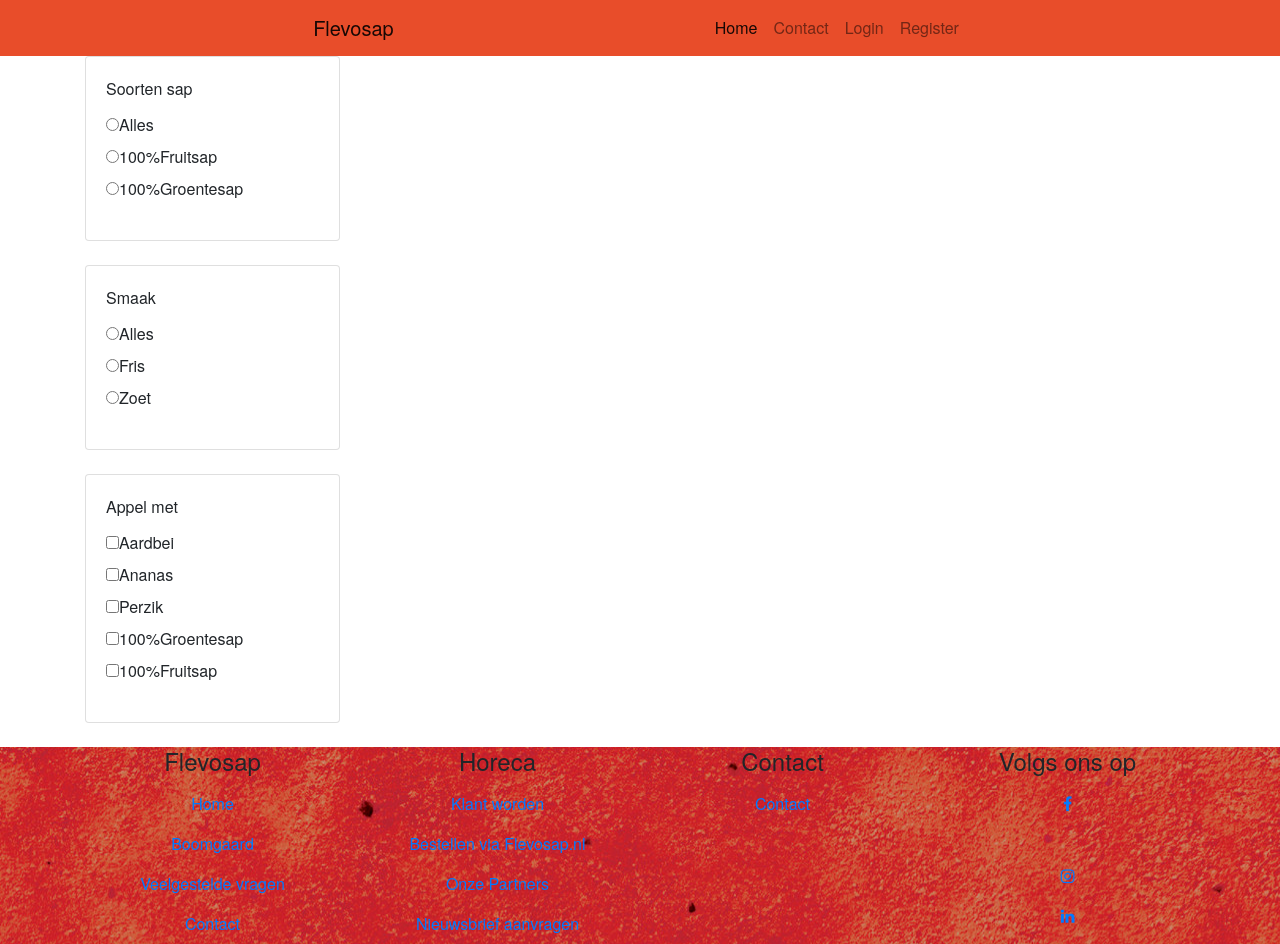
After one commit to Mkirez/Flevosap, a PHP site: page /views/ppzakelijk.view.php in a window 1280 px wide. The commit adds this page. Run offline with PHP 8.4, Linux system fonts and the light colour scheme; the template is opened without the code that fills it, so the values that code supplies are empty.

Commit message:
Products Zakelijk

```diff
--- a/Website/core/config.php
+++ b/Website/core/config.php
@@ -2,5 +2,10 @@
 
 define('DB_SERVER', 'localhost');
 define('DB_USERNAME', 'root');
+<<<<<<< Updated upstream
 define('DB_PASSWORD', 'Welcome123');
 define('DB_NAME', 'Flevosapproducts');
+=======
+define('DB_PASSWORD', 'root');
+define('DB_NAME', 'Fsproductszakelijk');
+>>>>>>> Stashed changes
--- a/Website/index.php
+++ b/Website/index.php
@@ -21,6 +21,7 @@
 require 'models/UserModel.php';
 require 'models/ProductModel.php';
 require 'models/ProductInfoModel.php';
+require 'models/ppzakelijkmodel.php';
 
 /**
  * Controllers
@@ -33,6 +34,7 @@
 require 'controllers/LogoutController.php';
 require 'controllers/ProductpageController.php';
 require 'controllers/ProductInfoController.php';
+require 'controllers/ppzakelijkcontroller.php';
 
 require 'core/Router.php';
 
--- a/Website/models/ProductModel.php
+++ b/Website/models/ProductModel.php
@@ -59,7 +59,7 @@
         return $result;
     }
 
-    private function load($data)
+    public function load($data)
     {
         $this->setId($data['id']);
         $this->setTitle($data['title']);
--- /dev/null
+++ b/Website/views/ppzakelijk.view.php
@@ -0,0 +1,138 @@
+<!DOCTYPE html>
+<html lang="en">
+<head>
+    <?php include "includes/head.view.php" ?>
+</head>
+<body>
+<?php include "includes/nav.view.php" ?>
+<main role="main">
+<div class="container">
+    <div class="row">
+        <div class="col-md-3 ">
+            <div class="card mb-4">
+                <div class="card-body">
+                    <div class="card-title">Soorten sap</div>
+                    <div class="card-text">
+                        <div class="custom-radio">
+                            <label><input type="radio" name="check"/>Alles</label>
+                        </div>
+                        <div class="custom-radio">
+                            <label><input type="radio" name="check"/>100%Fruitsap</label>
+                        </div>
+                        <div class="custom-radio">
+                            <label><input type="radio" name="check"/>100%Groentesap</label>
+                        </div>
+                    </div>
+                </div>
+            </div>
+            <div class="card mb-4">
+                <div class="card-body">
+                    <div class="card-title">Smaak</div>
+                    <div class="card-text">
+                        <div class="custom-radio">
+                            <label><input type="radio" name="check"/>Alles</label>
+                        </div>
+                        <div class="custom-radio">
+                            <label><input type="radio" name="check"/>Fris</label>
+                        </div>
+                        <div class="custom-radio">
+                            <label><input type="radio" name="check"/>Zoet</label>
+                        </div>
+                    </div>
+                </div>
+            </div>
+            <div class="card mb-4">
+                <div class="card-body">
+                    <div class="card-title">Appel met</div>
+                    <div class="card-text">
+                        <div class="custom-checkbox">
+                            <label><input type="checkbox" name="check"/>Aardbei</label>
+                        </div>
+                        <div class="custom-radio">
+                            <label><input type="checkbox" name="check"/>Ananas</label>
+                        </div>
+                        <div class="custom-radio">
+                            <label><input type="checkbox" name="check"/>Perzik</label>
+                        </div>
+                        <div class="custom-radio">
+                            <label><input type="checkbox" name="check"/>100%Groentesap</label>
+                        </div>
+                        <div class="custom-radio">
+                            <label><input type="checkbox" name="check"/>100%Fruitsap</label>
+                        </div>
+                    </div>
+                </div>
+            </div>
+        </div>
+        <div class="col-md-9">
+            <?php for($a = 0; $a < ((count($products)/2) + ((count($products)%2)==0?0:1)); $a++) { ?>
+                <div class="row mb-4">
+                    <?php for($b = 0; $b < 2; $b++) { if ( isset($products[($a * 2) + $b] )) { ?>
+                        <div class="col-md-6">
+                            <div class="card">
+                                <img class="card-img-top" src="/ProductImage?productId=<?= $products[($a * 2) + $b]->getId();?>" />
+                                <div class="card-body">
+                                    <div class="card-title"><?= $products[($a * 2) + $b]->getProductnaam(); ?></div>
+                                    <div class="card-text">
+                                    </div>
+                                </div>
+                            </div>
+                        </div>
+                    <?php }} ?>
+                </div>
+            <?php } ?>
+        </div>
+    </div>
+</div>
+</main>
+<footer>
+    <?php include "includes/footer.view.php" ?>
+</footer>
+<?php
+//echo "<table style='border: solid 1px black;'>";
+//echo "<tr><th>Id</th><th>Productnaam</th><th>Productcode</th><th>Prijs</th></tr>";
+//
+//class TableRows extends RecursiveIteratorIterator {
+//    function __construct($it) {
+//        parent::__construct($it, self::LEAVES_ONLY);
+//    }
+//
+//    function current() {
+//        return "<td style='width: 150px; border: 1px solid black;'>" . parent::current(). "</td>";
+//    }
+//
+//    function beginChildren() {
+//        echo "<tr>";
+//    }
+//
+//    function endChildren() {
+//        echo "</tr>" . "\n";
+//    }
+//}
+//
+//$servername = "localhost";
+//$username = "root";
+//$password = "root";
+//$dbname = "Flevosapproducts";
+//
+//try {
+//    $conn = new PDO("mysql:host=$servername;dbname=$dbname", $username, $password);
+//    $conn->setAttribute(PDO::ATTR_ERRMODE, PDO::ERRMODE_EXCEPTION);
+//    $stmt = $conn->prepare("SELECT id, title, productCode, prijs FROM Products");
+//    $stmt->execute();
+//
+//    // set the resulting array to associative
+//    $result = $stmt->setFetchMode(PDO::FETCH_ASSOC);
+//
+//    foreach(new TableRows(new RecursiveArrayIterator($stmt->fetchAll())) as $k=>$v) {
+//        echo $v;
+//    }
+//}
+//catch(PDOException $e) {
+//    echo "Error: " . $e->getMessage();
+//}
+//$conn = null;
+//echo "</table>";
+//?>
+</body>
+</html>
```
Also changed, not shown: Website/controllers/ppzakelijkcontroller.php (added, +36 -0 lines), Website/core/routes.php (+14 -0 lines), Website/models/ppzakelijkmodel.php (added, +220 -0 lines), Website/views/Productpage.view.php (+19 -0 lines), 1 other file.
